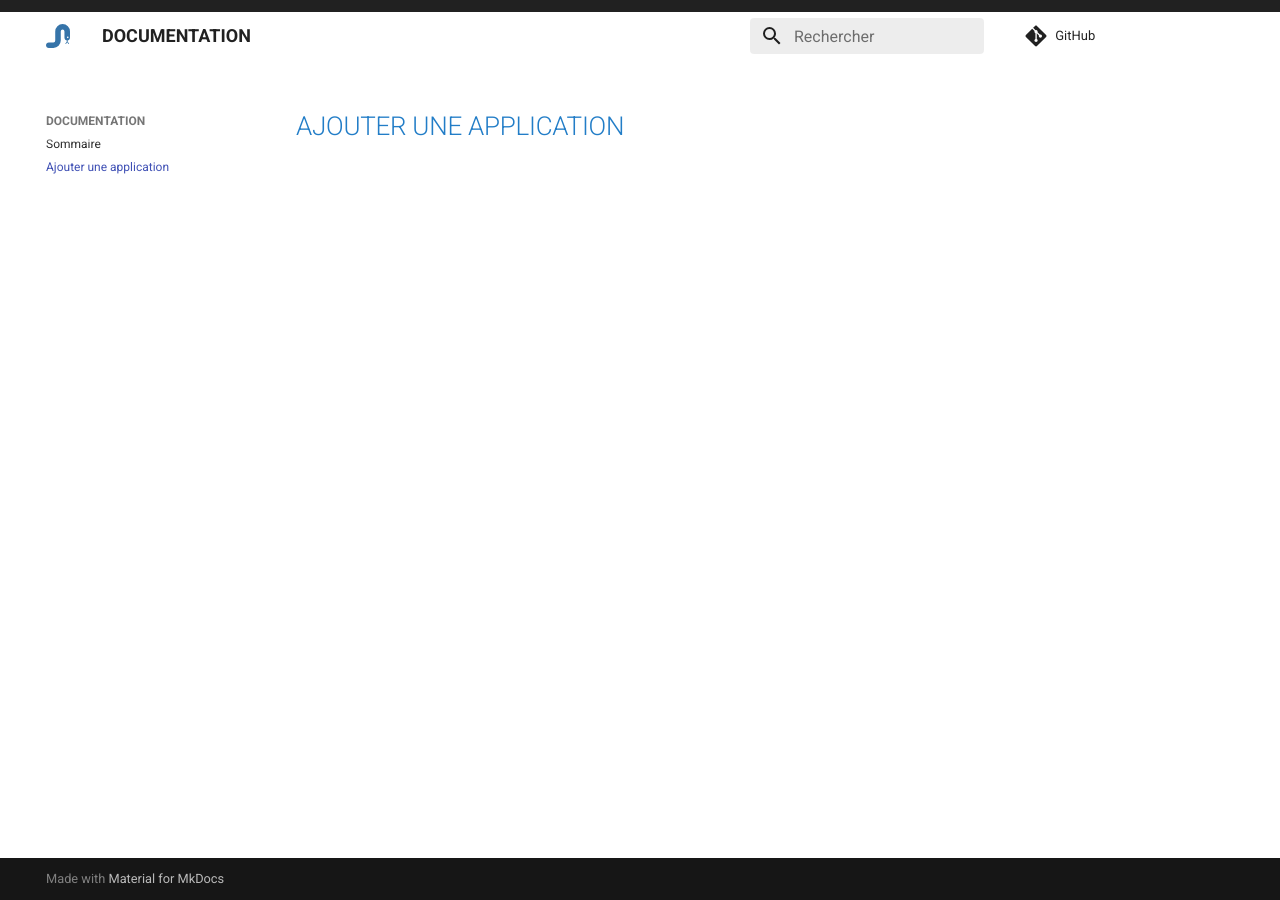
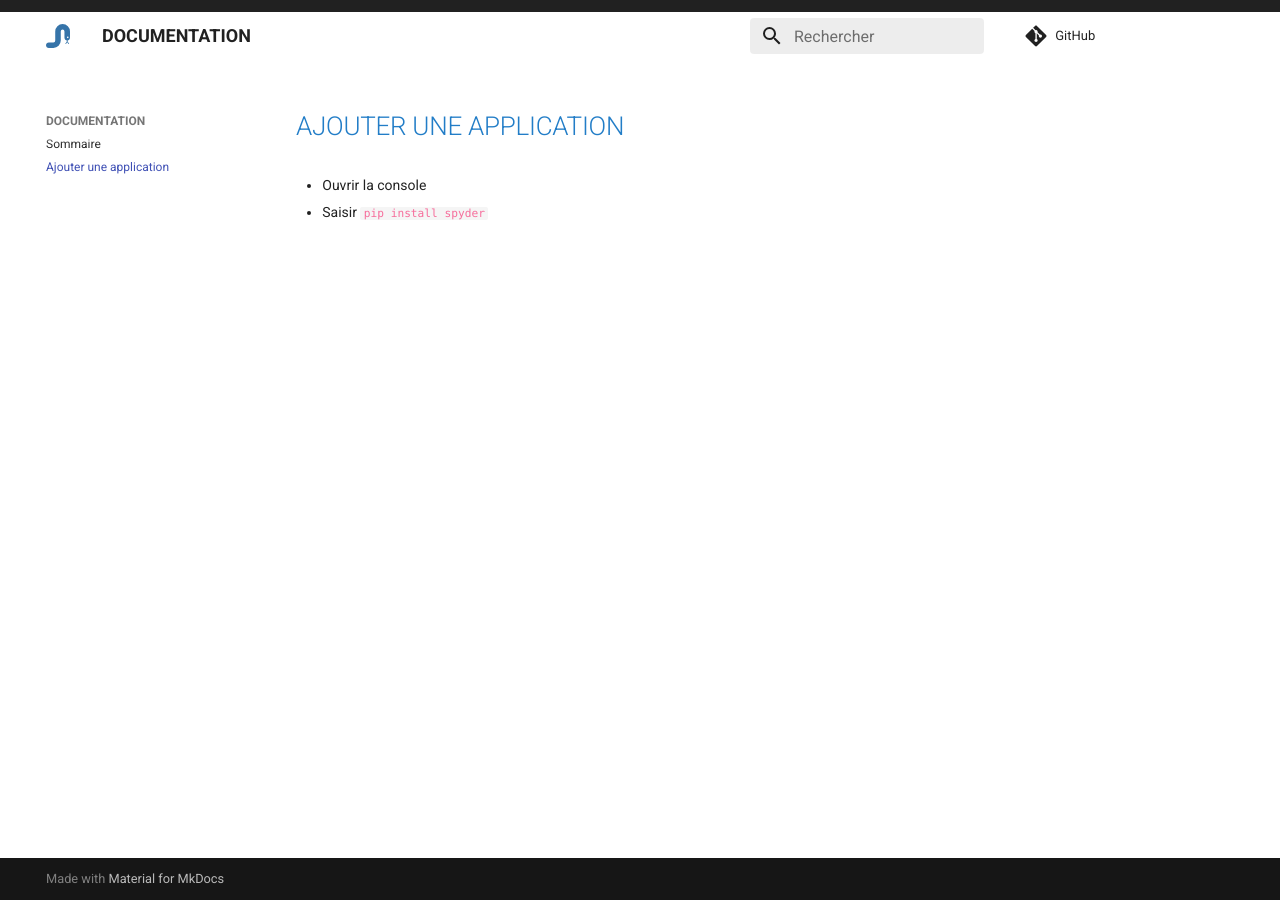
Before and after one commit to edupyter/documentation, an MkDocs documentation site: the page built from docs/ajouter_app.md, in a window 1280 px wide. Built offline with MkDocs 1.6.1 and Material for MkDocs 9.7.7, drawn with Linux system fonts in a browser that asks for light colours; comment, search, counter and statistics services are not loaded; the version menu is left out.

Commit message:
Update ajouter_app.md

```diff
--- a/docs/ajouter_app.md
+++ b/docs/ajouter_app.md
@@ -1 +1,4 @@
 # Ajouter une application
+
+* Ouvrir la console
+* Saisir `pip install spyder`
```
